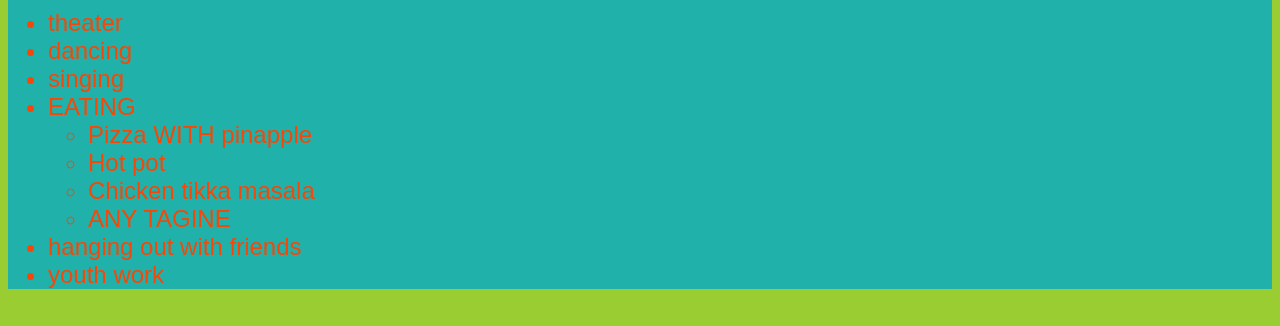
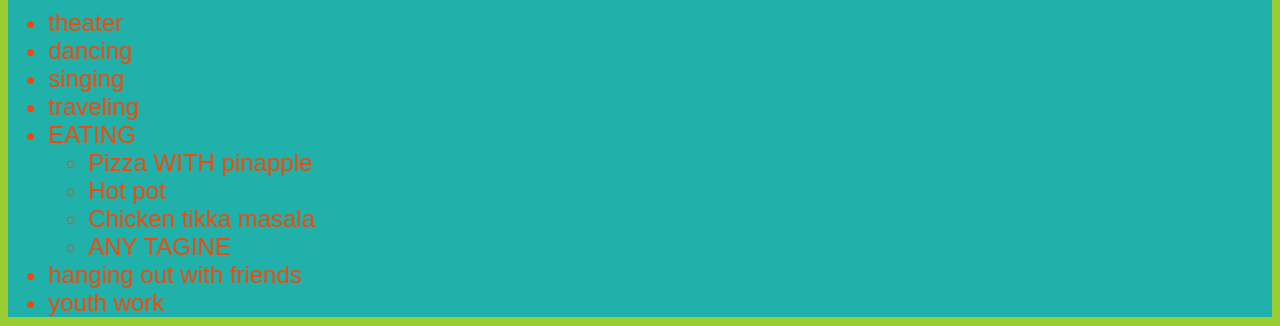
Before and after one commit to Sarahbensaada/aboutme, a plain HTML site: page index.html in a window 1280 px wide. Shown: the part 701-1027 px from the top of the page. Drawn offline with Linux system fonts and the light colour scheme.

Commit message:
Update index.html

```diff
--- a/index.html
+++ b/index.html
@@ -39,6 +39,7 @@
     <li>theater</li>
     <li>dancing</li>
     <li>singing</li>
+    <li>traveling</li>
     <li>EATING
         <ul>
             <li>Pizza WITH pinapple</li>
```
